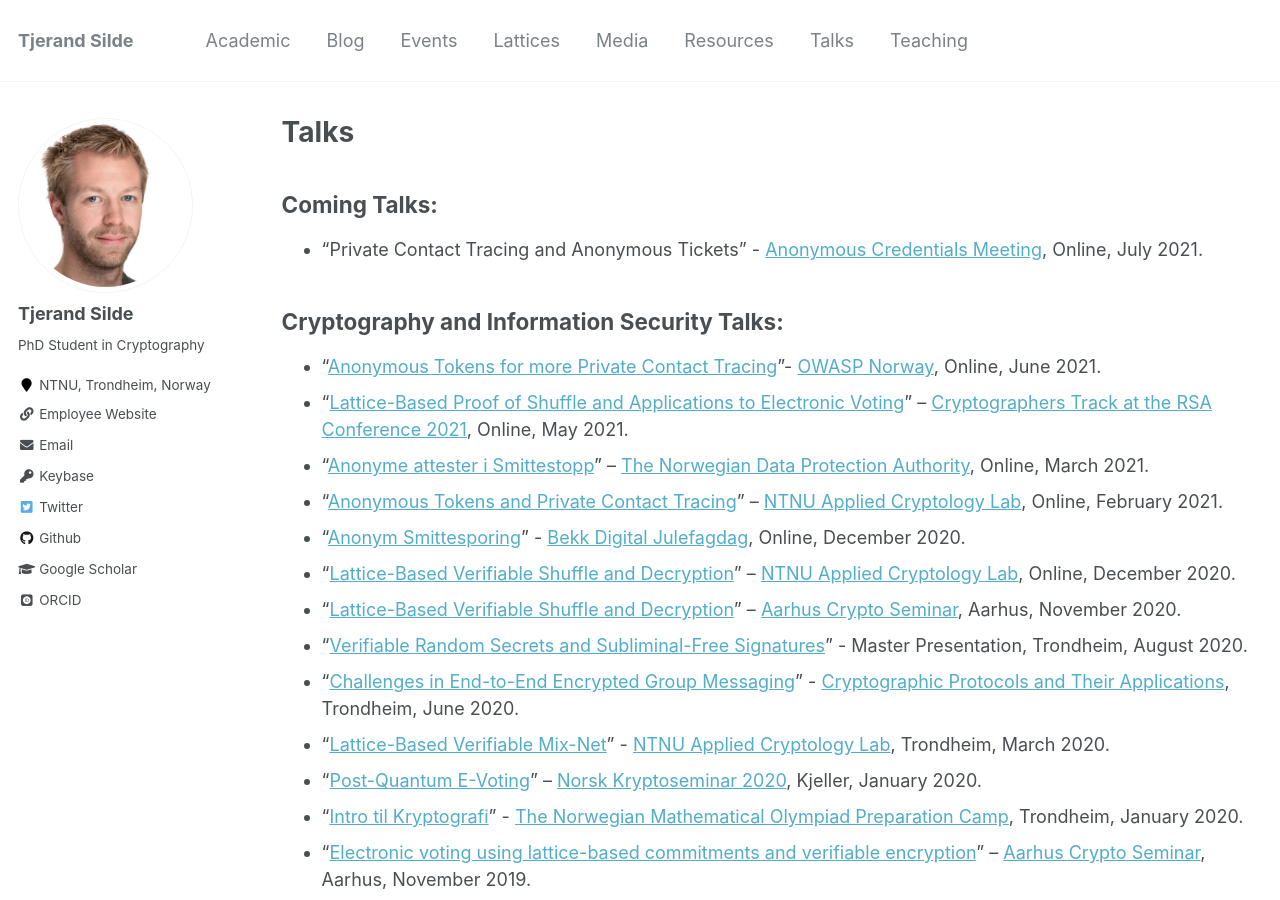
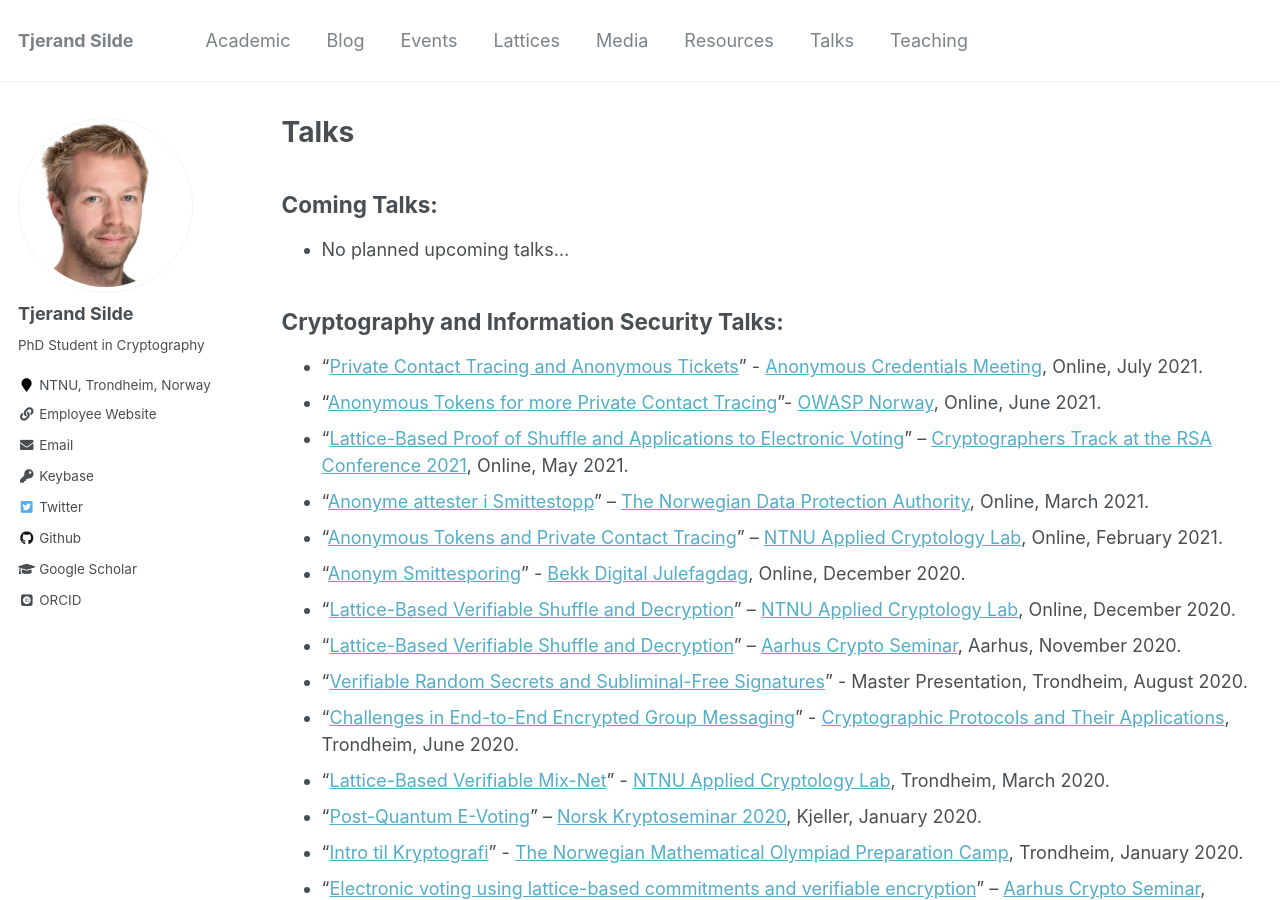
Before and after one commit to tjesi/tjesi.github.io, a Jekyll site: the page built from _pages/talks.md, in a window 1280 px wide and 900 px high. Built offline with Jekyll 4.4.1, drawn with Linux system fonts in a browser that asks for light colours; some web fonts are replaced.

Commit message:
Update talks.md

```diff
--- a/_pages/talks.md
+++ b/_pages/talks.md
@@ -7,10 +7,11 @@
 
 ## Coming Talks:
 
-* "Private Contact Tracing and Anonymous Tickets" - [Anonymous Credentials Meeting](https://www.sofiaceli.com/Anonymous-Credentials-Meeting), Online, July 2021.
+* No planned upcoming talks...
 
 ## Cryptography and Information Security Talks:
 
+* "[Private Contact Tracing and Anonymous Tickets](https://tjerandsilde.no/files/Contact-Tracing-and-Tickets.pdf)" - [Anonymous Credentials Meeting](https://www.sofiaceli.com/Anonymous-Credentials-Meeting), Online, July 2021.
 * "[Anonymous Tokens for more Private Contact Tracing](https://tjerandsilde.no/files/Anonymous-Tokens-for-more-Private-Contact-Tracing.pdf)"- [OWASP Norway](https://owasp.org/www-chapter-norway), Online, June 2021.
 * "[Lattice-Based Proof of Shuffle and Applications to Electronic Voting](https://tjerandsilde.no/files/CRYP_T10A.pdf)" – [Cryptographers Track at the RSA Conference 2021](https://sites.google.com/site/ctrsa2021/conference-program?authuser=0), Online, May 2021.
 * "[Anonyme attester i Smittestopp](https://tjerandsilde.no/files/Innebygget-Personvern.pdf)" – [The Norwegian Data Protection Authority](https://www.datatilsynet.no/en), Online, March 2021.
```
